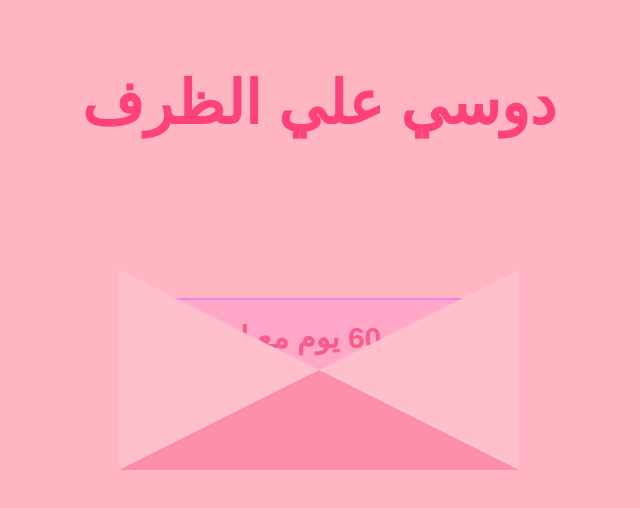
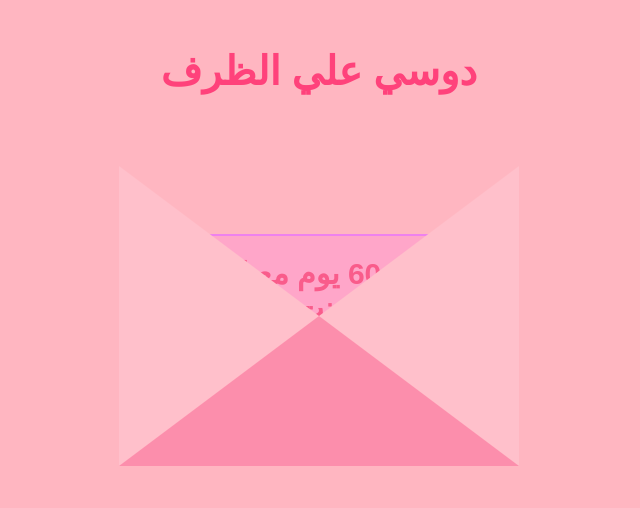
Before and after one commit to IhaveNoUserName0/ForMyBabe, a plain HTML site: page index.html in a window 1280 px wide. Shown: the whole page, without its empty margins (321-961 px from the left). Drawn offline with Linux system fonts and the light colour scheme.

Commit message:
Add files via upload

```diff
--- a/abdo.css
+++ b/abdo.css
@@ -17,8 +17,8 @@ body{
     position: absolute;
     width: 0;
     height: 0;
-    border-top : 100px solid transparent;
-    border-bottom: 100px solid #FC8EAC;
+    border-top : 150px solid transparent;
+    border-bottom: 150px solid #FC8EAC;
     border-right: 200px solid #FFC0CB;
     border-left: 200px solid #FFC0CB;
 }
@@ -34,15 +34,16 @@ body{
     color: #f95c8b;
     padding: 20px;
     width: 300px;
-    height: 100px;
+    height: 120px;
     z-index: -1;
     transition: .5s;
+    word-break: break-word;
 }
 .x{
     width: fit-content;
     text-align: center;
     font-weight: bold;
-    font-size: 60px;
+    font-size: 40px;
     color: #ff427b;
 }
 .container:active .txt{
```
